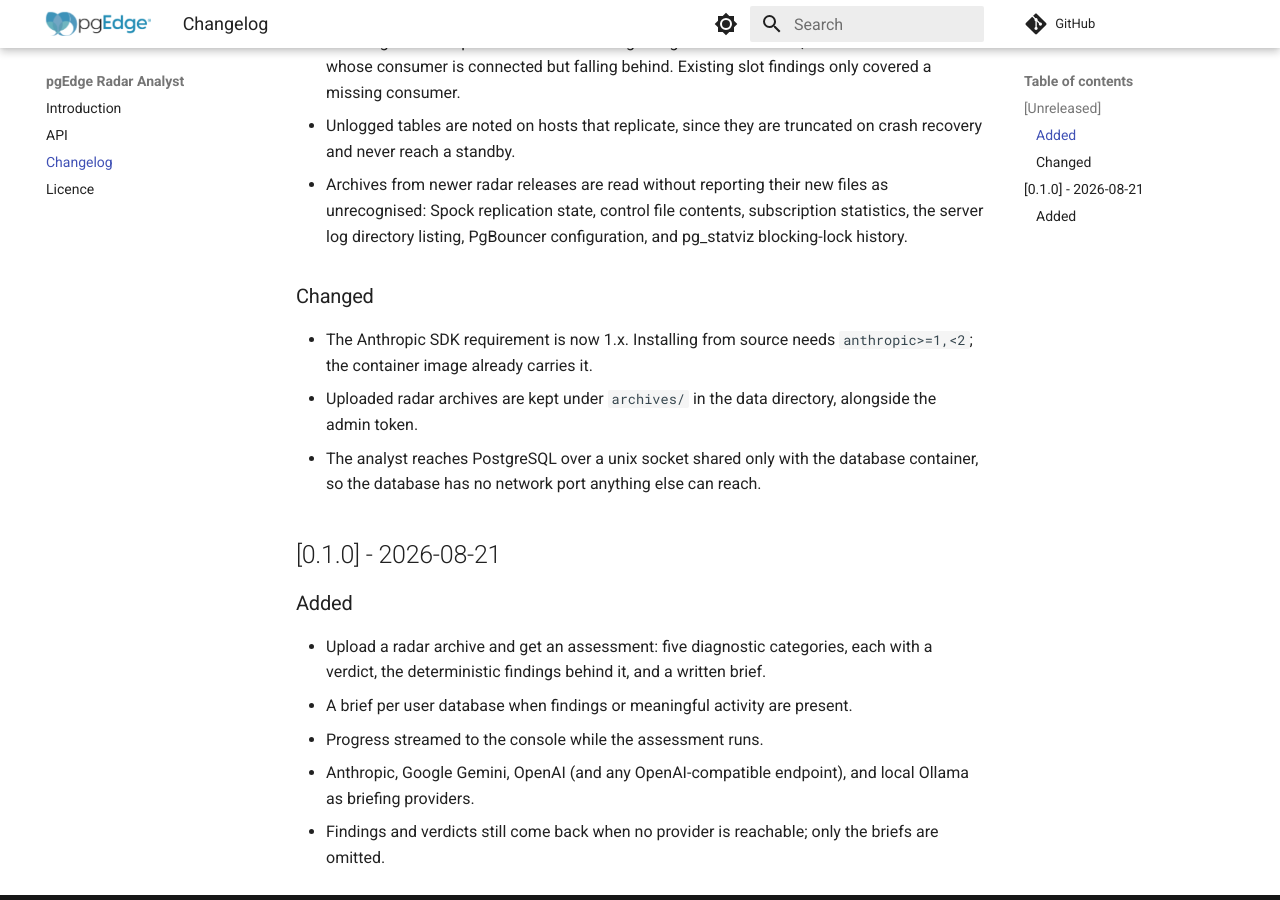
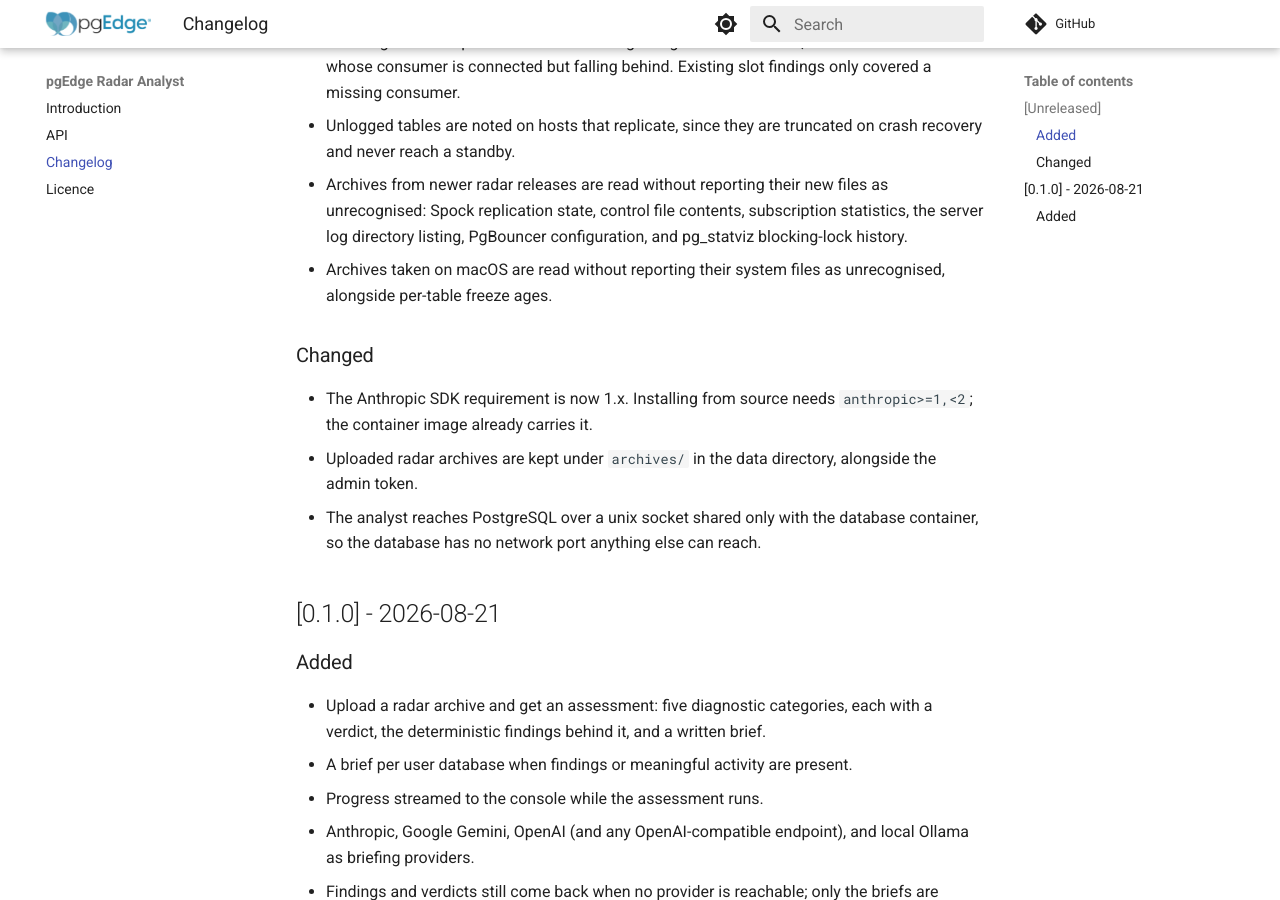
Before and after one commit to pgEdge/radar-analyst, an MkDocs documentation site: the page built from docs/changelog.md, in a window 1280 px wide and 900 px high, scrolled down 720 px. Built offline with MkDocs 1.6.1 and Material for MkDocs 9.7.7, drawn with Linux system fonts in a browser that asks for light colours; comment, search, counter and statistics services are not loaded.

Commit message:
docs: note the wider archive coverage in the changelog

```diff
--- a/docs/changelog.md
+++ b/docs/changelog.md
@@ -31,6 +31,8 @@ Only user-facing changes are listed.
   file contents, subscription statistics, the server log directory
   listing, PgBouncer configuration, and pg_statviz blocking-lock
   history.
+- Archives taken on macOS are read without reporting their system
+  files as unrecognised, alongside per-table freeze ages.
 
 ### Changed
 - The Anthropic SDK requirement is now 1.x. Installing from source
```
